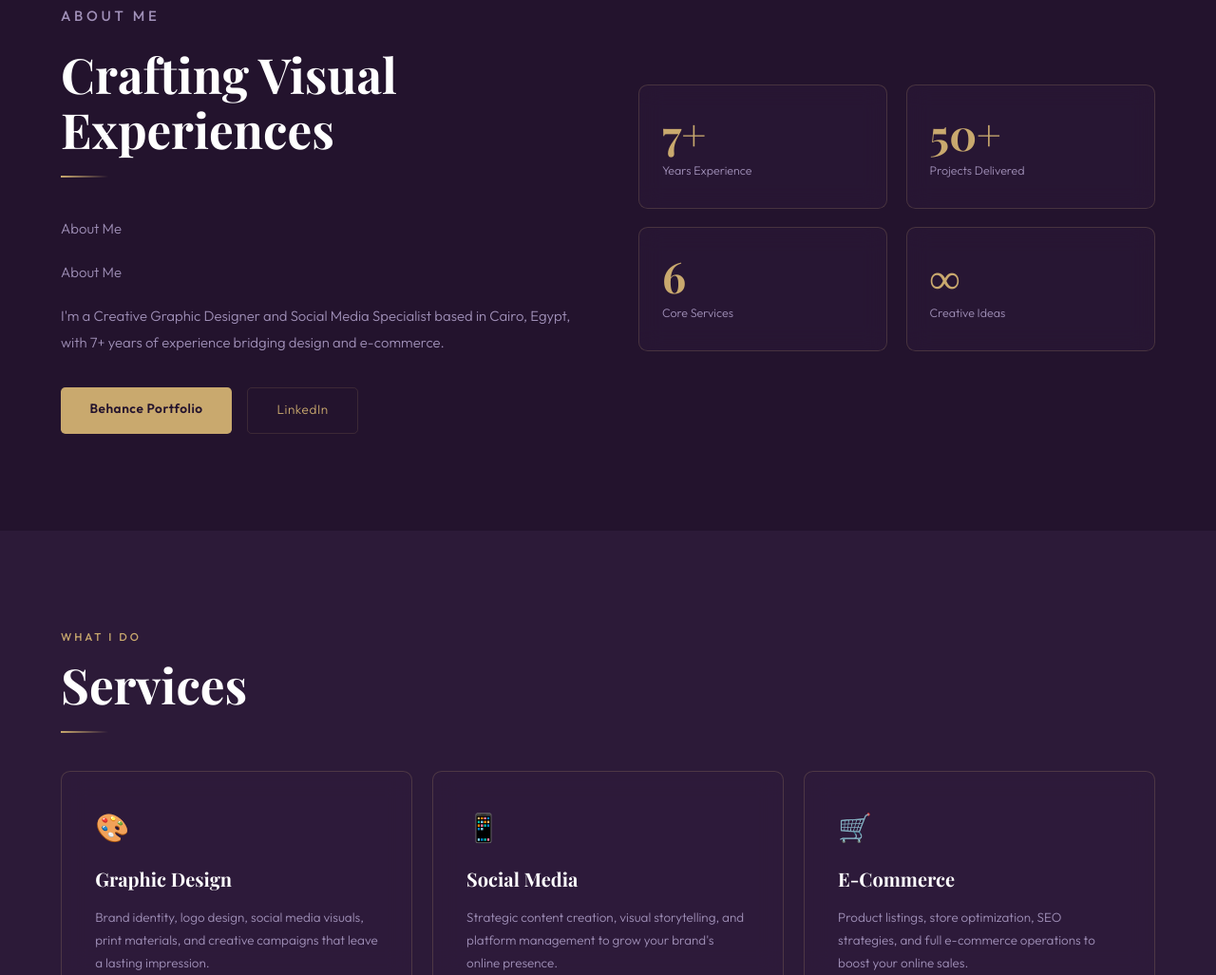
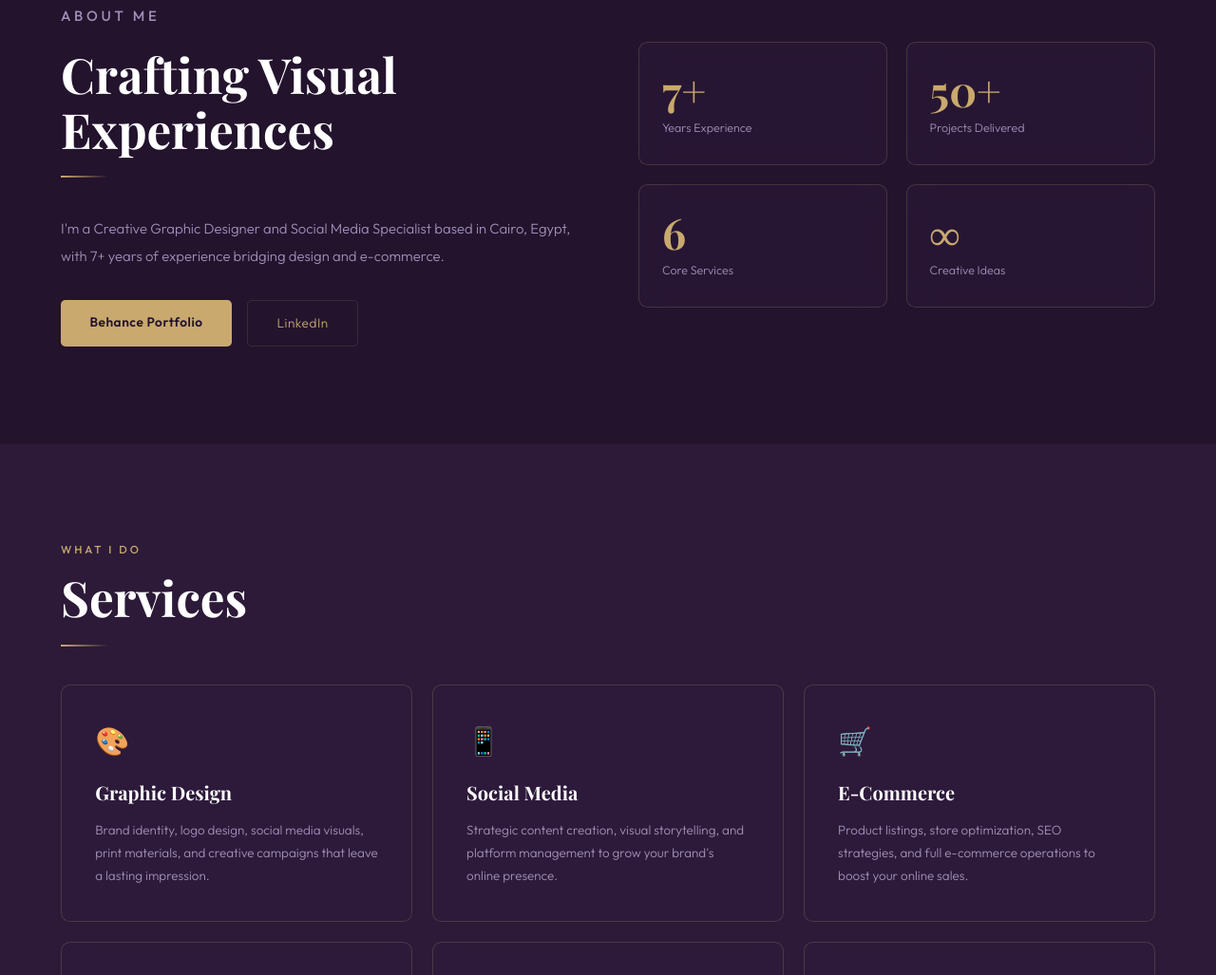
Before and after one commit to designedbybd/designedbybd.online, a plain HTML site: page index.html in a window 1280 px wide. Shown: the part 1735-2762 px from the top of the page at 95% size. Drawn offline with nearby package versions, Linux system fonts and the light colour scheme.

Commit message:
Update site via dashboard

```diff
--- a/index.html
+++ b/index.html
@@ -855,8 +855,8 @@
     <p class="section-label">About Me</p>
     <h2 class="section-title">Crafting Visual<br>Experiences</h2>
     <div class="section-divider"></div>
-                        <p>About Me</p>
-    <p>About Me</p>
+                            <p></p>
+    <p></p>
     <p>I'm a Creative Graphic Designer and Social Media Specialist based in Cairo, Egypt, with 7+ years of experience bridging design and e-commerce.</p>
     <div class="about-btns">
       <a href="https://www.behance.net/mbarakat960b56" target="_blank" class="btn-gold">Behance Portfolio</a>
```
